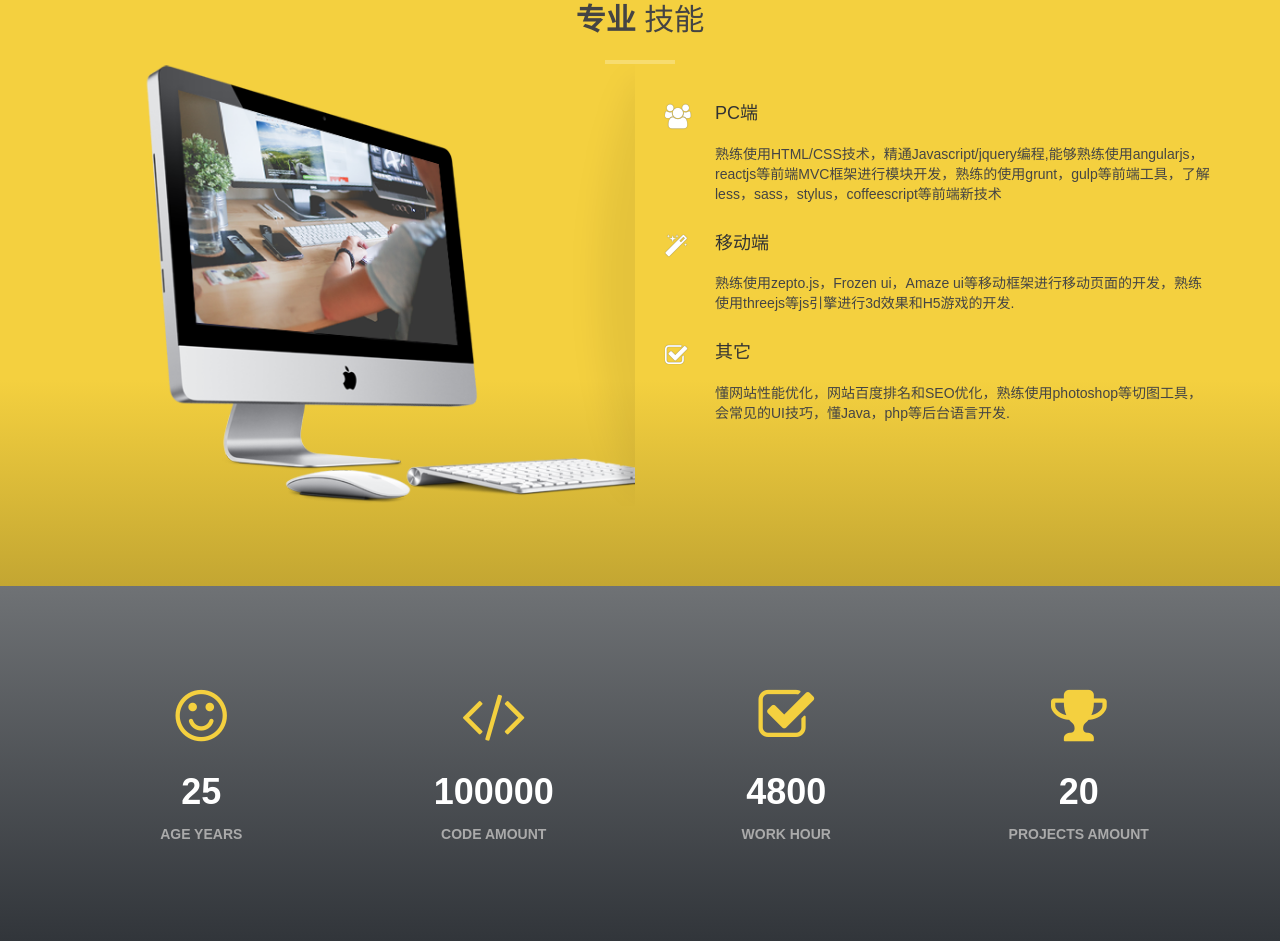
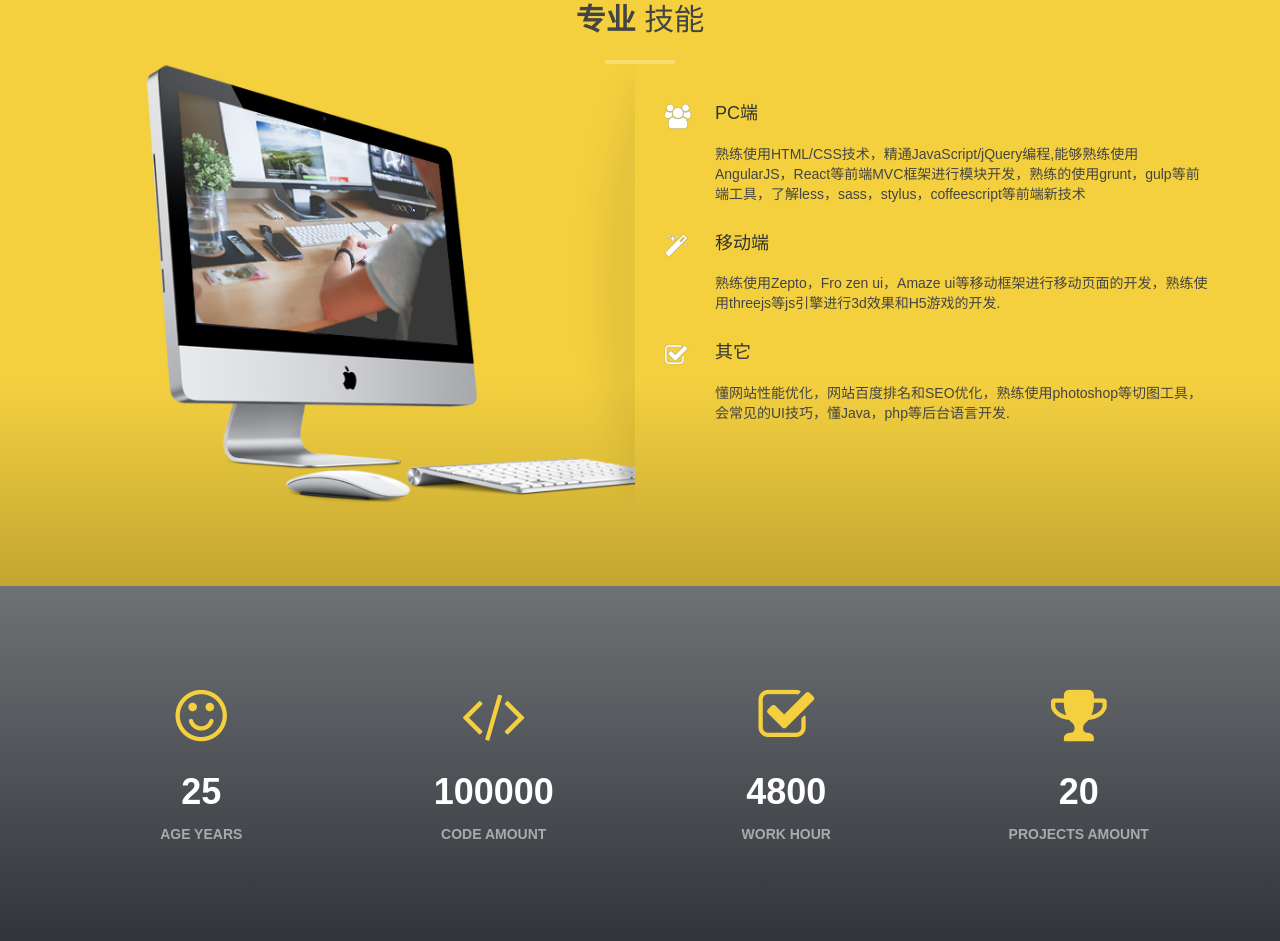
Before and after one commit to wildye/wildye.github.io, a plain HTML site: page index.html in a window 1280 px wide. Shown: the part 2348-3289 px from the top of the page. Drawn offline with Linux system fonts and the light colour scheme.

Commit message:
debug 02

```diff
--- a/index.html
+++ b/index.html
@@ -266,10 +266,10 @@
       <div class="col-md-6">
         <div class="about-text"> <i class="fa fa-users"></i>
           <div class="padding-left"><h4>PC端</h4>
-          <p>熟练使用HTML/CSS技术，精通Javascript/jquery编程,能够熟练使用angularjs，reactjs等前端MVC框架进行模块开发，熟练的使用grunt，gulp等前端工具，了解less，sass，stylus，coffeescript等前端新技术</p></div>
+          <p>熟练使用HTML/CSS技术，精通JavaScript/jQuery编程,能够熟练使用AngularJS，React等前端MVC框架进行模块开发，熟练的使用grunt，gulp等前端工具，了解less，sass，stylus，coffeescript等前端新技术</p></div>
           <i class="fa fa-magic"></i>
           <div class="padding-left"><h4>移动端</h4>
-          <p>熟练使用zepto.js，Frozen ui，Amaze ui等移动框架进行移动页面的开发，熟练使用threejs等js引擎进行3d效果和H5游戏的开发.</p></div>
+          <p>熟练使用Zepto，Fro  zen ui，Amaze ui等移动框架进行移动页面的开发，熟练使用threejs等js引擎进行3d效果和H5游戏的开发.</p></div>
           <i class="fa fa-check-square-o"></i>
           <div class="padding-left"><h4>其它</h4>
           <p>懂网站性能优化，网站百度排名和SEO优化，熟练使用photoshop等切图工具，会常见的UI技巧，懂Java，php等后台语言开发.</p></div>
```
